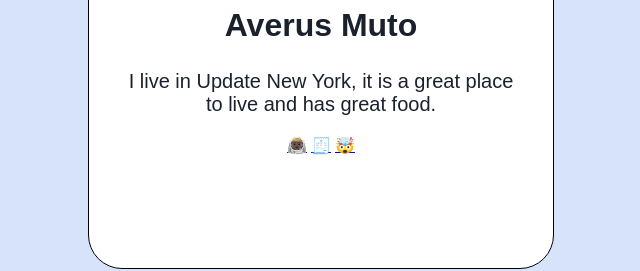
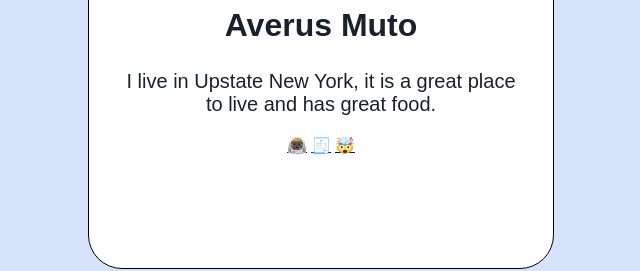
Before and after one commit to ghost59/AverusMuto, a plain HTML site: page index.htm in a window 1280 px wide. Shown: the part 364-635 px from the top of the page, 319-959 px from the left. Drawn offline with Linux system fonts and the light colour scheme.

Commit message:
Update index.htm

```diff
--- a/index.htm
+++ b/index.htm
@@ -11,7 +11,7 @@
   <section class="card">
     <img src="https://pbs.twimg.com/profile_images/1677830028652957696/d-1B2Wnf_400x400.jpg" alt="cat programmer">
     <h1>Averus Muto</h1>
-    <p> I live in Update New York, it is a great place to live and has great food.</p>
+    <p> I live in Upstate New York, it is a great place to live and has great food.</p>
     <div class="links">
       <a href="https://twitter.com/AverusMuto" target="_blank"> &#128104;&#127999;&#8205;&#128640;</a>
 
```
